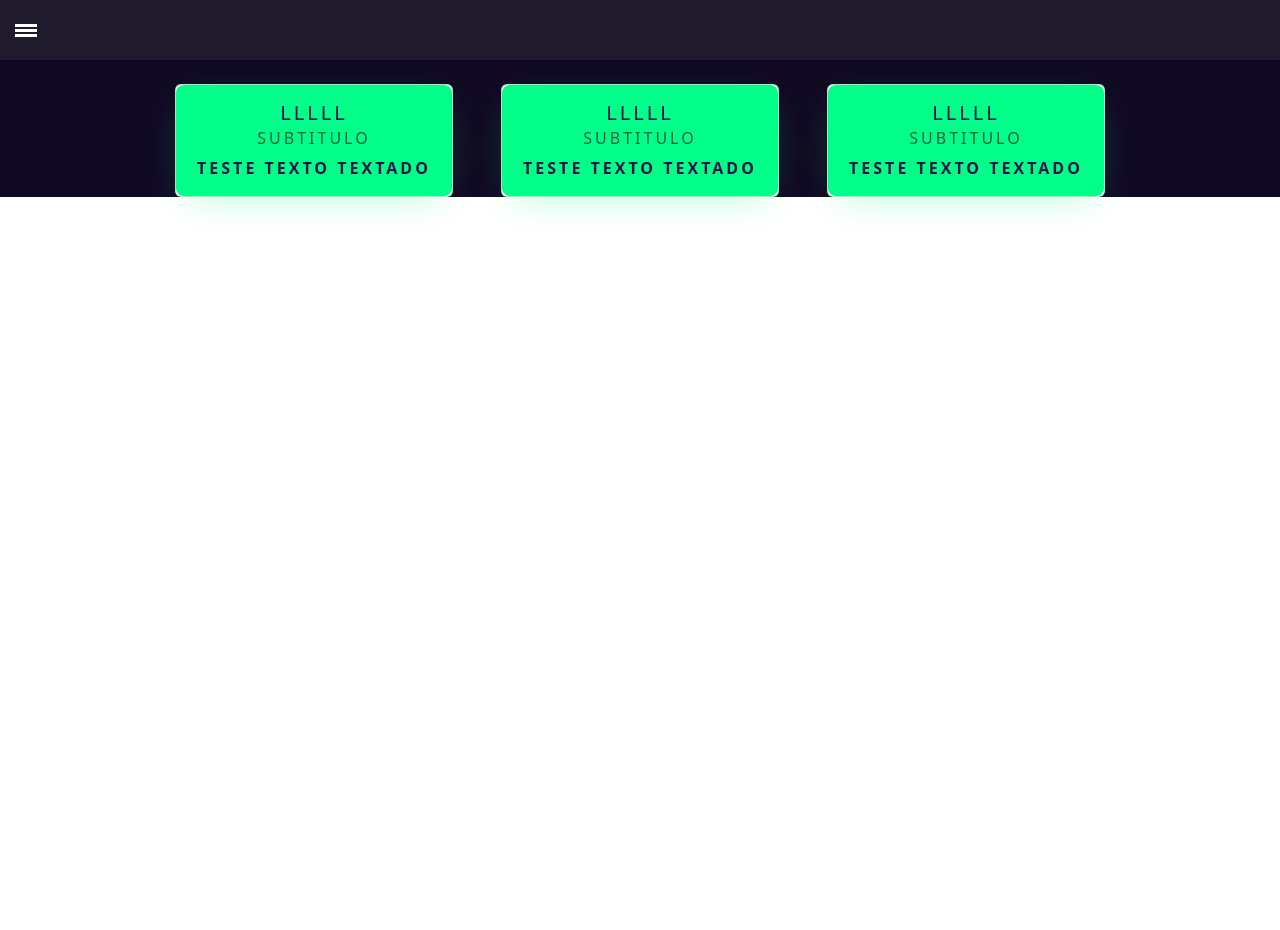
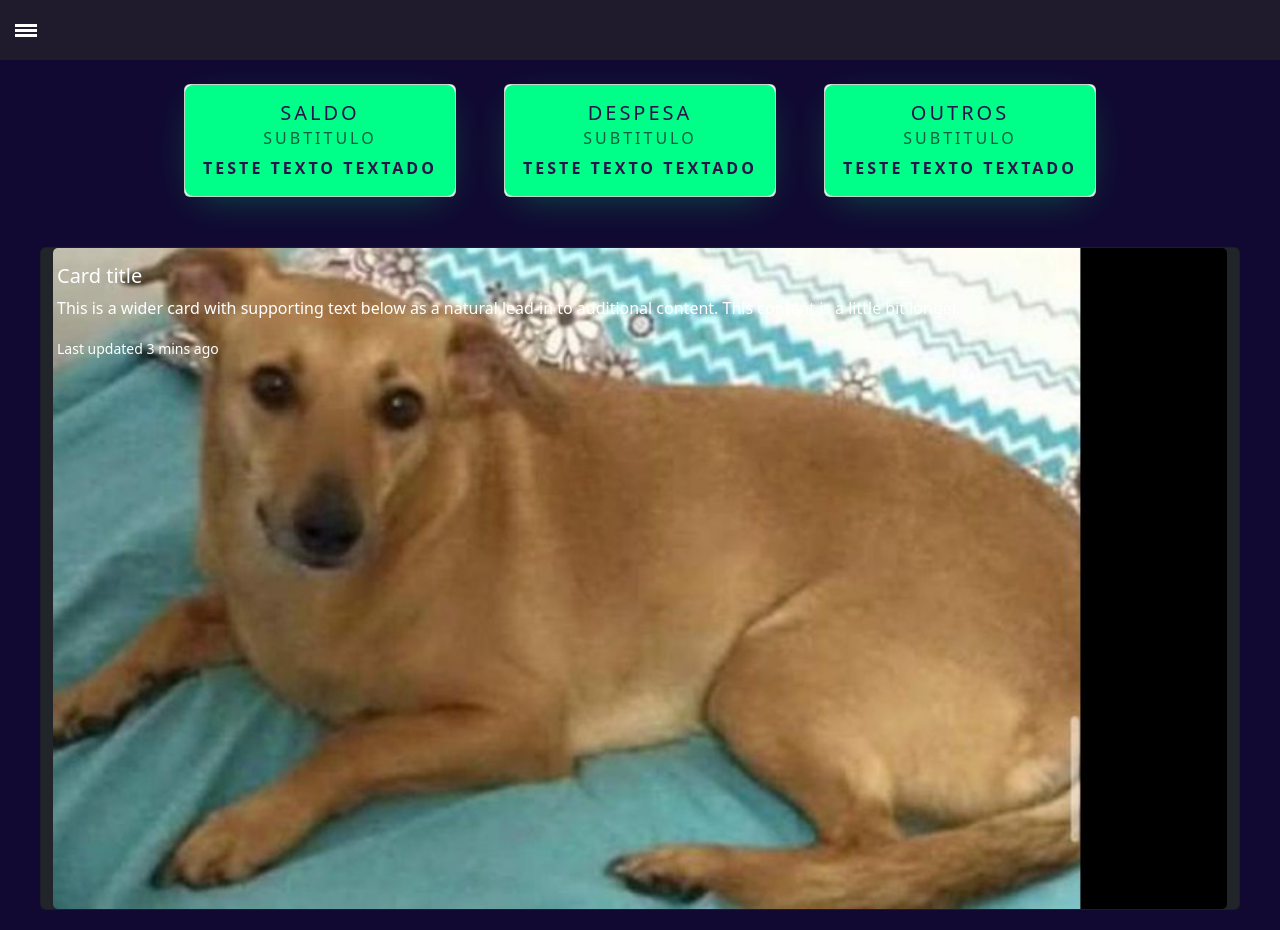
Before and after one commit to kelvis1/Organize-Money-vue, a Vue app: page /home in a window 1280 px wide. Before the commit the page ends 800 px from the top, so only its background shows below. Built offline with nearby package versions, Linux system fonts and the light colour scheme.

Commit message:
coloquei um boxcenter para mais opções e adicionei uma foto de fundo

```diff
--- a/index.html
+++ b/index.html
@@ -13,4 +13,12 @@
     <div id="app"></div>
     <script type="module" src="/src/main.js"></script>
   </body>
+
+  <style>
+
+    body{
+      background-color: #110932;
+    }
+
+  </style>
 </html>
--- /dev/null
+++ b/src/components/Boxcenter.vue
@@ -0,0 +1,27 @@
+<template>
+  <div class="card text-bg-dark">
+  <img src="/img/caramelo.jpg" class="card-img" alt="caramelo">
+  <div class="card-img-overlay">
+    <h5 class="card-title">Card title</h5>
+    <p class="card-text">This is a wider card with supporting text below as a natural lead-in to additional content. This content is a little bit longer.</p>
+    <p class="card-text"><small>Last updated 3 mins ago</small></p>
+  </div>
+</div>
+</template>
+
+<script>
+export default {
+     props: ["titulo"]
+}
+</script>
+
+<style scoped>
+
+    .card{
+        width: 150vh;
+        display: block;
+        margin: 50px auto 20px auto;
+    }
+
+
+</style>
--- a/src/components/Cards.vue
+++ b/src/components/Cards.vue
@@ -34,8 +34,11 @@ export default {
     cursor: pointer;
     color: #2b134b;
     background: #00ff88;
-     box-shadow: 0px 10px 40px -12px #00ff8052;
+    box-shadow: 0px 10px 40px -12px #00ff8052;
 }
 
+.card-body:hover{
+  background:#77ffc0;
+}
 
 </style>
--- a/src/views/Home.vue
+++ b/src/views/Home.vue
@@ -17,24 +17,36 @@
         </ul>
       </div>
     </div>
-    <div class="row mt-4 justify-content-center">
-      <Cards :titulo="'lllll'"/>
-      <Cards :titulo="'lllll'"/>
-      <Cards :titulo="'lllll'"/>
+    <div class="row mt-4 m-0 justify-content-center">
+      <Cards :titulo="'Saldo'"/>
+      <Cards :titulo="'Despesa'"/>
+      <Cards :titulo="'Outros'"/>
+      <Boxcenter :titulo="'Boxcenter'" />
     </div>
+
   </div>
 
 </template>
 
 <script>
 import Cards from "../components/Cards.vue";
+import Boxcenter from '@/components/Boxcenter.vue';
+
 
 export default {
   name: "home",
   components: {
     Cards,
+    Boxcenter,
   },
+  data(){
+   return{
+     isSidebarOpen: false,
+   };
+  },
+
 };
+
 </script>
 
 <style scoped>
@@ -42,7 +54,7 @@ export default {
 
 
 .corFundo {
-  background-color: #110923;
+  background-color: #110932;
 
 }
 
@@ -89,7 +101,7 @@ export default {
   margin-top: 60px;
   transform: translateX(-250px);
   transition: transform 250ms ease-in-out;
-  background: linear-gradient(180deg, #514869 50%, #00000056 100%);
+  background: linear-gradient(180deg,  #00000056 50%, #514869 100%);
 }
 
 .sidebarMenuInner {
@@ -121,6 +133,8 @@ export default {
   cursor: pointer;
   text-decoration: none;
 }
+
+
 
 input[type="checkbox"]:checked ~ #sidebarMenu {
   transform: translateX(0);
```
Also changed, not shown: caramelo.jpg (added), img/caramelo.jpg (added).
